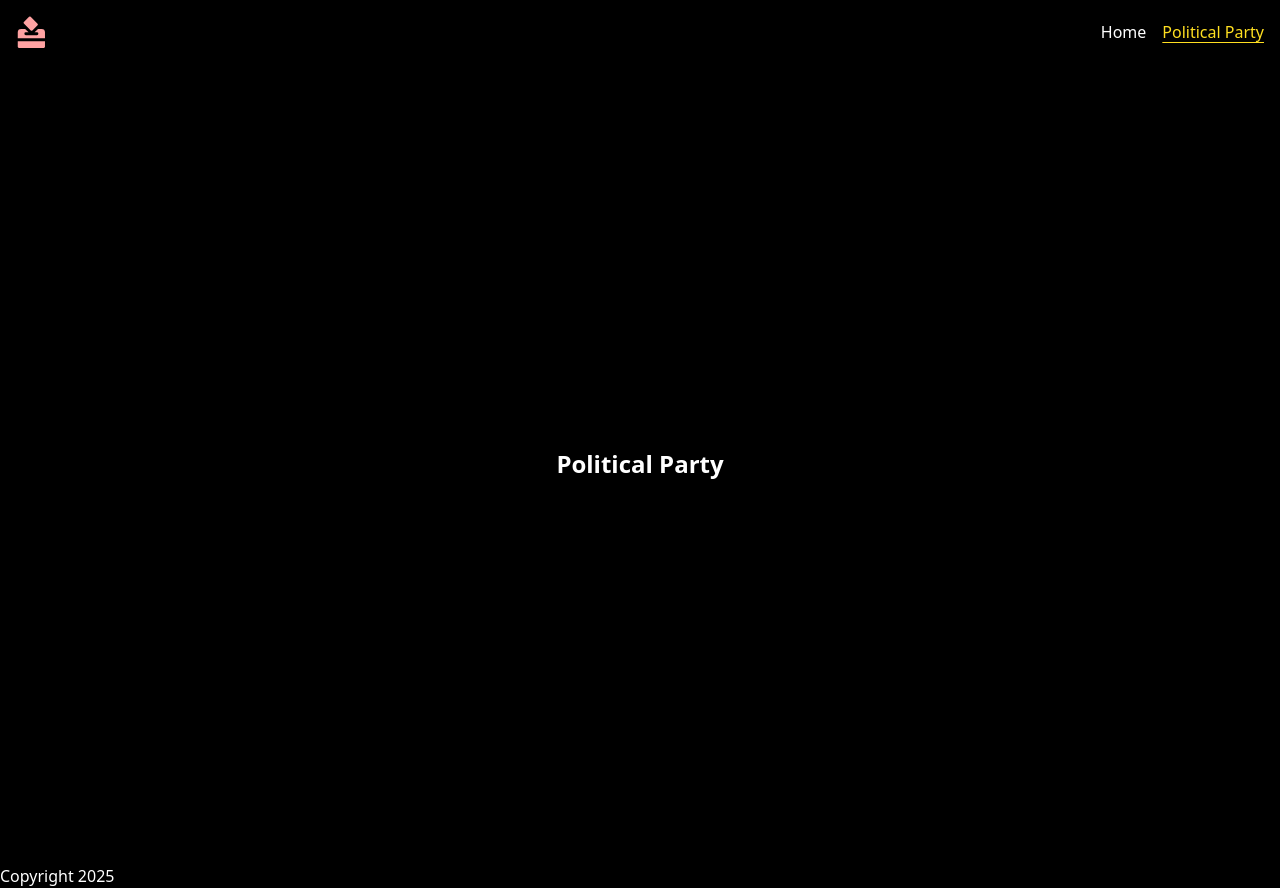
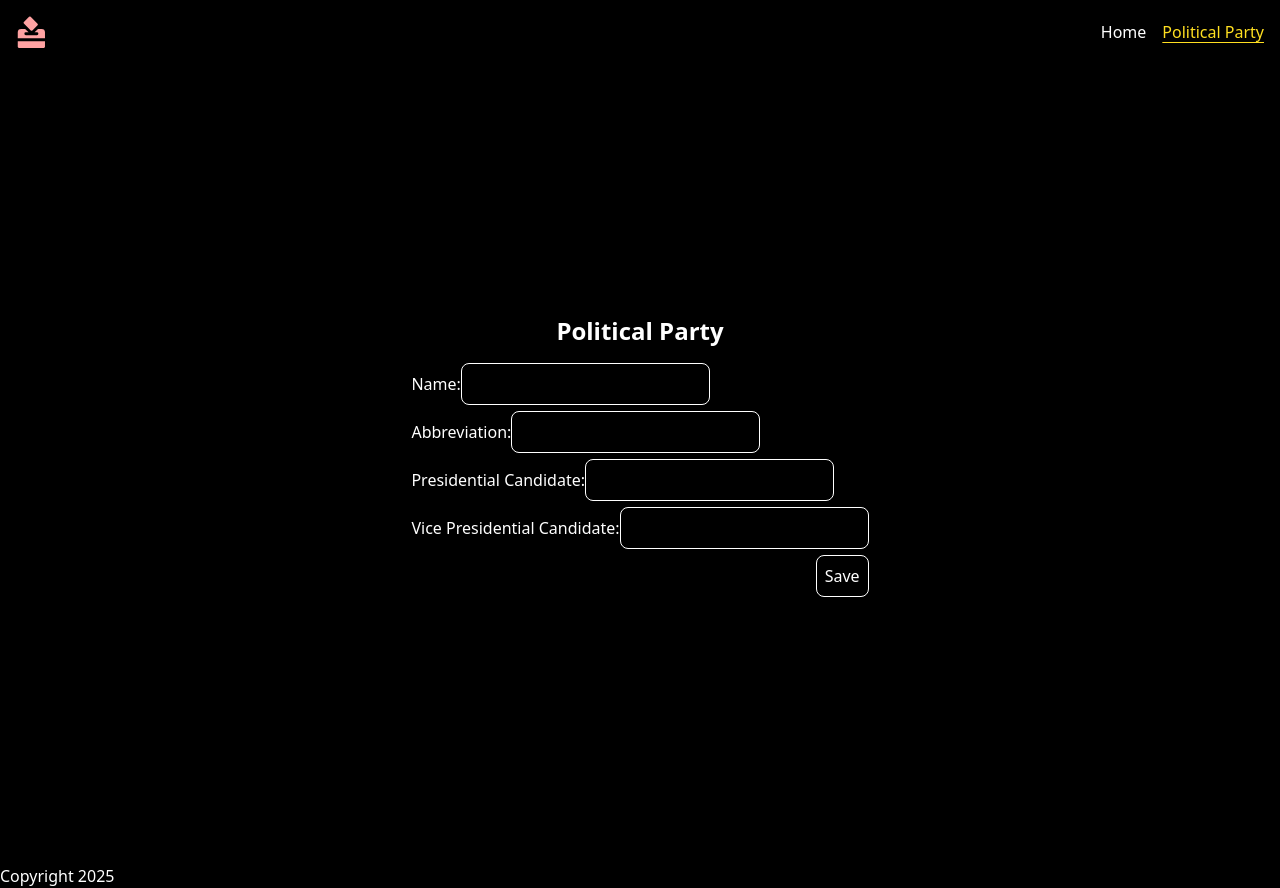
Before and after one commit to alxmcr/exp-001-sentry-react-tsx-001, a React (Vite) app: page /political-party in a window 1280 px wide. Built offline with nearby package versions, Linux system fonts and the light colour scheme.

Commit message:
feat/customer-form (#4)

```diff
--- /dev/null
+++ b/src/components/forms/form-political-party-new.tsx
@@ -0,0 +1,80 @@
+import React from "react";
+import { useMutationCreatePoliticalParty } from "../../hooks/useMutationCreatePoliticalParty";
+import type { PoliticalPartyDataNew } from "../../types/service-types";
+
+export function FormPoliticalPartyNew() {
+  const [name, setName] = React.useState("");
+  const [abbreviation, setAbbreviation] = React.useState("");
+  const [presidentialCandidate, setPresidentialCandidate] = React.useState("");
+  const [vicePresidentialCandidate, setVicePresidentialCandidate] =
+    React.useState("");
+  const mutation = useMutationCreatePoliticalParty();
+
+  const handleSubmit = async (e: React.FormEvent<HTMLFormElement>) => {
+    e.preventDefault();
+
+    const data: PoliticalPartyDataNew = {
+      name,
+      abbreviation,
+      presidential_candidate: presidentialCandidate,
+      vice_presidential_candidate: vicePresidentialCandidate,
+    };
+    console.log("🚀 ~ handleSubmit ~ data:", data);
+
+    // Mutation
+    await mutation.mutate(data);
+  };
+
+  return (
+    <form
+      onSubmit={handleSubmit}
+      className="p-4 rounded-lg flex flex-col gap-1.5"
+    >
+      <div>
+        <label>Name:</label>
+        <input
+          value={name}
+          onChange={(e) => setName(e.target.value)}
+          required
+          className="border rounded-lg p-2"
+        />
+      </div>
+      <div>
+        <label>Abbreviation:</label>
+        <input
+          value={abbreviation}
+          onChange={(e) => setAbbreviation(e.target.value)}
+          required
+          className="border rounded-lg p-2"
+        />
+      </div>
+      <div>
+        <label>Presidential Candidate:</label>
+        <input
+          value={presidentialCandidate}
+          onChange={(e) => setPresidentialCandidate(e.target.value)}
+          required
+          className="border rounded-lg p-2"
+        />
+      </div>
+      <div>
+        <label>Vice Presidential Candidate:</label>
+        <input
+          value={vicePresidentialCandidate}
+          onChange={(e) => setVicePresidentialCandidate(e.target.value)}
+          required
+          className="border rounded-lg p-2"
+        />
+      </div>
+      <div className="flex justify-end gap-2">
+        <button
+          type="submit"
+          disabled={mutation.isPending}
+          className="border rounded-lg p-2 bg-black text-white hover:bg-gray-500"
+        >
+          {mutation.isPending ? "Saving..." : "Save"}
+        </button>
+      </div>
+    </form>
+  );
+}
--- a/src/pages/political-party-page.tsx
+++ b/src/pages/political-party-page.tsx
@@ -1,7 +1,10 @@
+import { FormPoliticalPartyNew } from "../components/forms/form-political-party-new";
+
 export default function PoliticalPartyPage() {
   return (
     <main className="flex flex-col items-center justify-center h-screen">
       <h1 className="text-2xl font-bold">Political Party</h1>
+      <FormPoliticalPartyNew  />
     </main>
   );
 }
```
